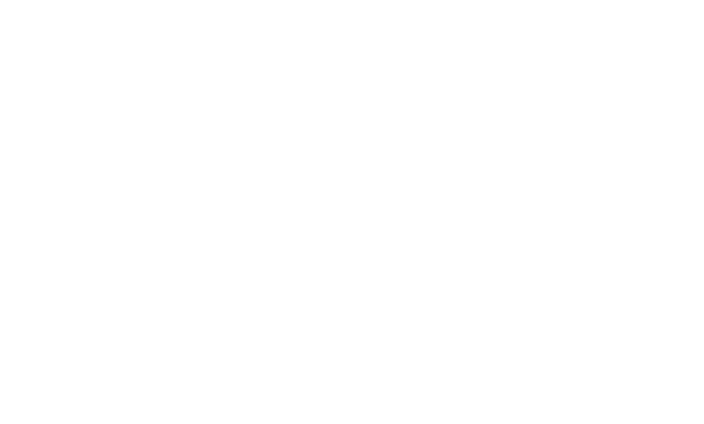
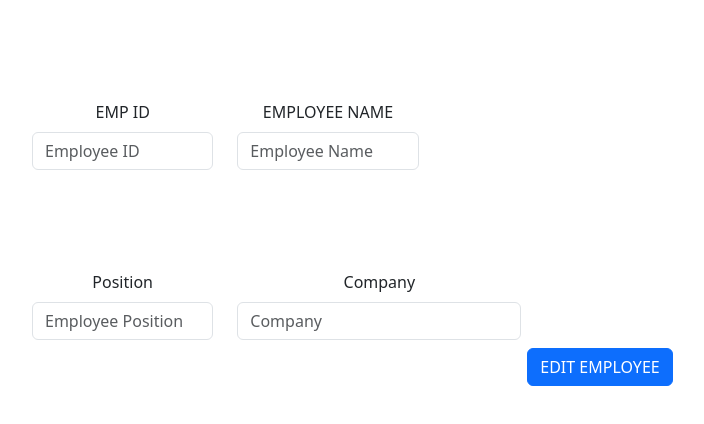
Before and after one commit to shingadeanandrao/ReactConcepts, a React (Create React App) app: page /editEmployee/1 in a window 1280 px wide. Before the commit this address had no page. Shown: the top 424 px of the page, without its empty margins (40-744 px from the left). Built offline with nearby package versions, Linux system fonts and the light colour scheme.

Commit message:
EditEmployee and Delete function added
EditEmployee and Delete function added

```diff
--- a/src/App.js
+++ b/src/App.js
@@ -74,7 +74,7 @@ function App() {
           <Routes>
             <Route exact path='/' element={<EmployeeList/>}></Route>
             <Route exact path='/addEmployee' element={<AddEmployee/>}></Route>
-            <Route exact path='/editEmployee' element={<EditEmployee/>}></Route>
+            <Route exact path='/editEmployee/:id' element={<EditEmployee/>}></Route>
           </Routes>
           </EmployeeProvider>
         </Router>
--- a/src/components/CRUD_using_context_api/AddEmployee.jsx
+++ b/src/components/CRUD_using_context_api/AddEmployee.jsx
@@ -24,7 +24,7 @@ const AddEmployee = () => {
     const form = event.currentTarget;
     if (form.checkValidity() === false) {
       event.preventDefault();
-     // event.stopPropagation();
+     event.stopPropagation();
     }
 
     const employee = {id:Date.now() ,empId, name, position, company}
--- a/src/components/CRUD_using_context_api/EditEmployee.jsx
+++ b/src/components/CRUD_using_context_api/EditEmployee.jsx
@@ -1,11 +1,110 @@
-import React from 'react'
+import React, { useEffect } from 'react'
+import Button from 'react-bootstrap/Button';
+import Col from 'react-bootstrap/Col';
+import Form from 'react-bootstrap/Form';
+import Row from 'react-bootstrap/Row';
+import { useState } from 'react';
+import { useNavigate, useParams } from 'react-router-dom';
+import { EmployeeContext } from './EmployeeStore';
+import { useContext } from 'react';
 
 const EditEmployee = () => {
+  const [validated, setValidated] = useState(false);
+  const [empId,setEmpId]= useState('');
+  const [name,setName]= useState('');
+  const [position,setPosition]= useState('');
+  const [company,setCompany]= useState('');
+
+  const navigate = useNavigate();
+
+  const{employees,updateEmployee} = useContext(EmployeeContext);
+
+  const {id} =useParams();
+
+  useEffect(()=>{
+    const employee = employees.find(emp=>emp.id=== parseInt(id))
+    if(employee){
+      setEmpId(employee.empId)
+      setName(employee.name)
+      setPosition(employee.position)
+      setCompany(employee.company)
+    }
+  },[id,employees])
+
+  const handleUpdate = (event) => {
+    const form = event.currentTarget;
+    if (form.checkValidity() === false) {
+      event.preventDefault();
+     event.stopPropagation();
+    }
+
+    const updatedEmployee = {id:parseInt(id) ,empId, name, position, company}
+    console.log(updatedEmployee)
+    updateEmployee(parseInt(id),updatedEmployee)
+    navigate('/')
+    setValidated(true);
+  }
+
   return (
     <>
-        <h5> Edit Employee</h5>
+    <Form noValidate validated={validated} onSubmit={handleUpdate}>
+      <Row className="mb-2" style={{marginLeft : '60px', marginTop:'100px'}}>
+        <Form.Group as={Col} md="2" controlId="validationCustom01">
+          <Form.Label>EMP ID</Form.Label>
+          <Form.Control
+            required
+            type="number"
+            placeholder="Employee ID"
+            value={empId}
+            onChange={(e)=>setEmpId(e.target.value)}
+          />
+          <Form.Control.Feedback>Looks good!</Form.Control.Feedback>
+        </Form.Group>
+        <Form.Group as={Col} md="2" controlId="validationCustom01">
+          <Form.Label>EMPLOYEE NAME</Form.Label>
+          <Form.Control
+            required
+            type="text"
+            placeholder="Employee Name"
+            value={name}
+            onChange={(e)=>setName(e.target.value)}
+          />
+          <Form.Control.Feedback>Looks good!</Form.Control.Feedback>
+        </Form.Group>
+        </Row>
+        <Row className="mb-2" style={{marginLeft : '60px', marginTop:'100px'}}>
+        <Form.Group as={Col} md="2" controlId="validationCustomUsername">
+          <Form.Label>Position</Form.Label>
+            <Form.Control
+              type="text"
+              placeholder="Employee Position"
+              aria-describedby="inputGroupPrepend"
+              required
+              value={position}
+              onChange={(e)=>setPosition(e.target.value)}
+            />
+            <Form.Control.Feedback type="invalid">
+              Please choose a username.
+            </Form.Control.Feedback>
+        </Form.Group>
+        <Form.Group as={Col} md="3" controlId="validationCustomUsername">
+          <Form.Label>Company</Form.Label>
+            <Form.Control
+              type="text"
+              placeholder="Company"
+              aria-describedby="inputGroupPrepend"
+              required
+              value={company}
+              onChange={(e)=>setCompany(e.target.value)}
+            />
+            <Form.Control.Feedback type="invalid">
+              Please choose a username.
+            </Form.Control.Feedback>
+        </Form.Group>
+        </Row>
+        <Button type="submit">EDIT EMPLOYEE</Button>
+        </Form>
     </>
   )
 }
-
 export default EditEmployee
--- a/src/components/CRUD_using_context_api/EmployeeList.jsx
+++ b/src/components/CRUD_using_context_api/EmployeeList.jsx
@@ -1,13 +1,16 @@
 import React, { useContext} from 'react'
 import { Button } from 'react-bootstrap'
 import './crudStyle.css'
-
 import { useNavigate } from 'react-router-dom';
 import { EmployeeContext } from './EmployeeStore';
 
 const EmployeeList = () => {
     const navigate = useNavigate()
-    const{employees} = useContext(EmployeeContext)
+    const{employees,deleteEmployee} = useContext(EmployeeContext)
+
+    const handleDelete =(id)=>{
+      deleteEmployee(id)
+    }
   return (
     <div>
             <h5> Employee List</h5>
@@ -16,15 +19,15 @@ const EmployeeList = () => {
 
             </div>
             <div>
-
-          <table>
+            <table class="table table-success table-striped" style={{marginLeft:'10px', marginRight:'30px', marginTop:'10px'}}>
             <thead>
                 <tr>
                   <th>SR NO</th>
                   <th>EMP ID</th>
                   <th>EMPLOYEE NAME</th>
                   <th>POSITION</th>
-                  <th>COMPONY</th>
+                  <th>COMPANY</th>
+                  <th>ACTION</th>
                 </tr>
             </thead>
             <tbody>
@@ -34,7 +37,10 @@ const EmployeeList = () => {
                       <td>{employee.empId}</td>
                       <td>{employee.name}</td>
                       <td>{employee.position}</td>
-                      <td> {employee.compony}</td>
+                      <td> {employee.company}</td>
+                      <td> <Button variant="primary" size="sm" onClick={()=>navigate(`/editEmployee/${employee.id}`)}>Edit</Button>
+                      <Button variant="primary" size="sm" onClick={()=>handleDelete(employee.id)} style={{marginLeft:'10px'}}>Delete</Button>
+                      </td>
                   </tr>
 
               ))}
@@ -49,4 +55,4 @@ const EmployeeList = () => {
   )
 }
 
-export default EmployeeList
+export default EmployeeList;
--- a/src/components/CRUD_using_context_api/EmployeeStore.jsx
+++ b/src/components/CRUD_using_context_api/EmployeeStore.jsx
@@ -8,12 +8,22 @@ export const EmployeeProvider = ({children}) =>{
         const[employees, setEmployee] = useState([])
 
         const addEmployee=(employee)=>{
-                setEmployee(...employees, employee)
+                setEmployee([...employees, employee])
+        }
+
+        const updateEmployee = (id, updatedEmployee) =>{
+            setEmployee(
+                employees.map((employee)=> employee.id===id ? updatedEmployee : employee)
+            )
+        }
+
+        const deleteEmployee=(id)=>{
+            setEmployee( employees.filter((employee)=> employee.id !== id))
         }
 
         return(
 
-            <EmployeeContext.Provider value={{employees, addEmployee}}>
+            <EmployeeContext.Provider value={{employees, addEmployee, updateEmployee,deleteEmployee}}>
                 {children}
             </EmployeeContext.Provider>
 
```
